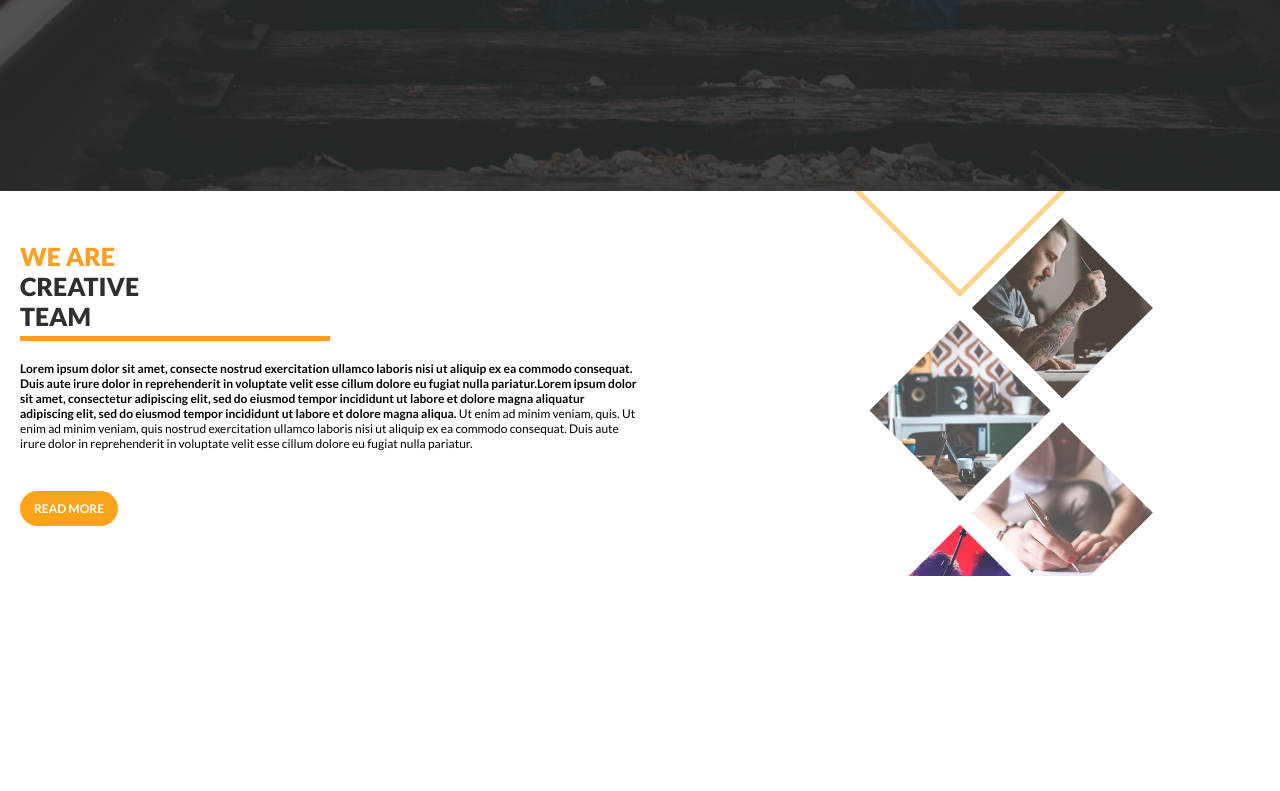
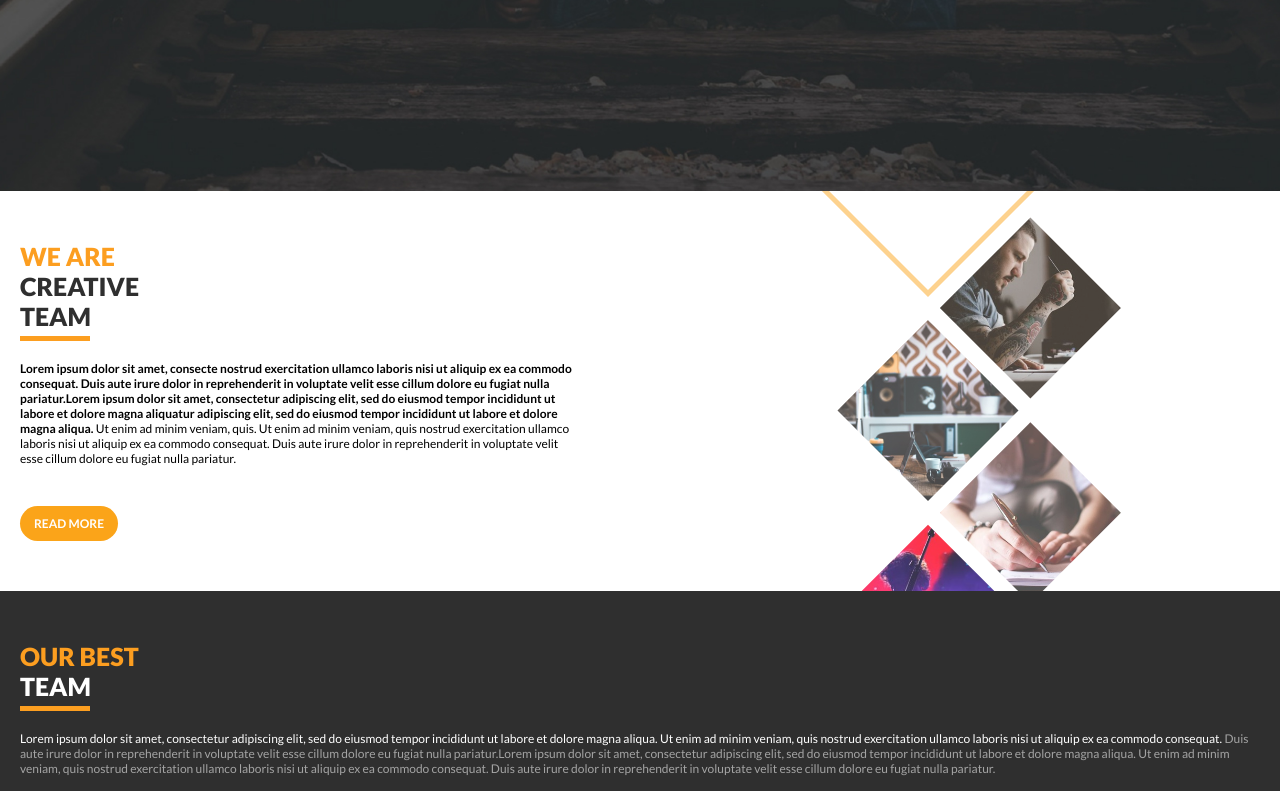
Before and after one commit to FocuSsmok/Digital, a website: page src/index.html in a window 1280 px wide. Shown: the part 609-1400 px from the top of the page. Before the commit the page ends 1185 px from the top, so only its background shows below. Drawn offline with Linux system fonts and the light colour scheme.

Commit message:
Finished section team on mobile, start section work

```diff
--- a/src/index.html
+++ b/src/index.html
@@ -72,7 +72,7 @@
                 <!-- <div class="about__wrapper-img"> -->
                     <div class="about__img about__img--first"></div>
                     <!-- <div class="about__img-together"> -->
-                        <div class="about__img about__img--second"></div>
+                    <div class="about__img about__img--second"></div>
                     <!-- </div> -->
                     <div class="about__img about__img--third"></div>
                     <div class="about__img about__img--fourth"></div>
@@ -81,7 +81,56 @@
         </div>
     </section>
     <section class="team">
-        <h1 class=""></h1>
+        <div class="team__container">
+            <div class="team__desc">
+                <h1 class="team__title">
+                    <span class="team__title--enter">Our best</span>
+                    team
+                </h1>
+                <p class="team__text">
+                        <mark class="team__text--color">Lorem ipsum dolor sit amet, consectetur adipiscing elit, sed do eiusmod tempor incididunt ut labore et dolore magna aliqua.
+                        Ut enim ad minim veniam, quis nostrud exercitation ullamco laboris nisi ut aliquip ex ea commodo consequat.</mark> Duis aute irure dolor in reprehenderit in voluptate velit esse cillum dolore eu fugiat nulla pariatur.Lorem ipsum dolor sit amet, consectetur adipiscing elit, sed do eiusmod tempor incididunt ut labore et dolore magna aliqua. Ut enim ad minim veniam, quis nostrud exercitation ullamco laboris nisi ut aliquip ex ea commodo consequat. Duis aute irure dolor in reprehenderit in voluptate velit esse cillum dolore eu fugiat nulla pariatur.
+                </p>
+                <div class="team__btn-wrapper">
+                    <button class="button button--more button--center">Read More</button>
+                </div>
+            </div>
+            <div class="team__wrapper-img">
+                <figure class="team__box-img">
+                    <img src="./img/team/1.jpeg" alt="" class="team__img">
+                    <h4 class="team__member">John Doe</h4>
+                    <p class="team__role">Graphic Designer</p>
+                </figure>
+                <figure class="team__box-img">
+                    <img src="./img/team/2.jpeg" alt="" class="team__img">
+                    <h4 class="team__member">John Doe</h4>
+                    <p class="team__role">Graphic Designer</p>
+                </figure>
+                <figure class="team__box-img">
+                    <img src="./img/team/3.jpeg" alt="" class="team__img">
+                    <h4 class="team__member">John Doe</h4>
+                    <p class="team__role">Graphic Designer</p>
+                </figure>
+                <figure class="team__box-img">
+                    <img src="./img/team/4.jpeg" alt="" class="team__img">
+                    <h4 class="team__member">John Doe</h4>
+                    <p class="team__role">Graphic Designer</p>
+                </figure>
+                <figure class="team__box-img">
+                    <img src="./img/team/5.jpeg" alt="" class="team__img">
+                    <h4 class="team__member">John Doe</h4>
+                    <p class="team__role">Graphic Designer</p>
+                </figure>
+                <figure class="team__box-img">
+                    <img src="./img/team/6.jpeg" alt="" class="team__img">
+                    <h4 class="team__member">John Doe</h4>
+                    <p class="team__role">Graphic Designer</p>
+                </figure>
+            </div>
+        </div>
+    </section>
+    <section class="work">
+
     </section>
 </body>
 </html>
--- a/src/scss/base/_base.scss
+++ b/src/scss/base/_base.scss
@@ -48,6 +48,20 @@ $breakpoints: (
     }
 }
 
+%title {
+    text-transform: uppercase;
+    font-weight: 800;
+    margin-bottom: 2rem;
+    @at-root &::after {
+        content: '';
+        display: block;
+        width: 70px;
+        height: 5px;
+        background: #fc9e20;
+        margin-top: .5rem;
+    }
+}
+
 * {
     margin: 0;
     padding: 0;
--- a/src/scss/main.scss
+++ b/src/scss/main.scss
@@ -17,3 +17,7 @@
 /************IMPORT ABOUT****************/
 @import 'modules/about/_about3.scss';
 /************END IMPORT ABOUT************/
+
+/************IMPORT TEAM****************/
+@import 'modules/team/_team.scss';
+/************END IMPORT TEAM************/
--- a/src/scss/modules/about/_about3.scss
+++ b/src/scss/modules/about/_about3.scss
@@ -11,7 +11,7 @@
     }
     @at-root &__container {
         max-width: 100%;
-        padding-bottom: 5rem;
+        // padding-bottom: 5rem;
         // @include clearfix;
         display: flex;
         flex-flow: row nowrap;
@@ -19,7 +19,8 @@
     }
     @at-root &__left {
         margin-top: 5rem;
-        width: 50%;
+        margin-bottom: 5rem;
+        width: 45%;
         padding-left: 2rem;
         // padding-right: 2rem;
         float: left;
@@ -28,10 +29,7 @@
     }
     @at-root &__title {
         color: $color-third;
-        font-size: 2rem;
-        text-transform: uppercase;
-        font-weight: 800;
-        margin-bottom: 2rem;
+        @extend %title;
         @at-root &--enter {
             display: block;
             font-size: 2.5rem;
@@ -39,26 +37,17 @@
         @at-root &--yellow {
             color: #fc9e20;
         }
-        @at-root &::after {
-            content: '';
-            display: block;
-            width: 50%;
-            height: 5px;
-            background: #fc9e20;
-            margin-top: .5rem;
-        }
     }
     @at-root &__text, &__text strong {
         font-size: 1.2rem;
     }
 
     @at-root &__right {
-        width: 50%;
+        width: 55%;
         position: relative;
         display: flex;
         flex-flow: column nowrap;
         align-items: center;
-        margin-bottom: 5rem;
         // justify-content: center;
         // transform: translateY(-75px);
     }
--- /dev/null
+++ b/src/scss/modules/team/_team.scss
@@ -0,0 +1,51 @@
+.team {
+    background: $color-third;
+    @at-root &__container {
+        padding: 5rem 2rem;
+    }
+    @at-root &__title {
+        @extend %title;
+        font-size: 2.5rem;
+        width: 50%;
+        // margin: 0 auto 2.5rem auto;
+        color: $color-secondary;
+        @at-root &--enter {
+            display: block;
+            font-size: 2.5rem;
+            color: #fc9e20;
+        }
+    }
+    @at-root &__text {
+        color: #a4a4a4;
+        font-size: 1.2rem;
+        @at-root &--color {
+            color: $color-secondary;
+            background: none;
+            font-size: 1.2rem;
+        }
+    }
+    @at-root &__btn-wrapper {
+        text-align: center;
+    }
+    @at-root &__wrapper-img {
+        margin-top: 2rem;
+    }
+    @at-root &__box-img {
+        text-align: center;
+        margin-bottom: 2rem;
+        @at-root &:last-child {
+            margin-bottom: 0;
+        }
+    }
+    @at-root &__member {
+        color: #fc9e20;
+        font-size: 1.8rem;
+        text-transform: uppercase;
+        font-weight: bold;
+        margin-top: .5rem;
+    }
+    @at-root &__role {
+        color: #a4a4a4;
+        font-size: 1.4rem;
+    }
+}
```
Also changed, not shown: src/css/main.css.
